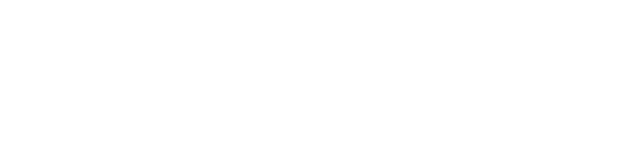
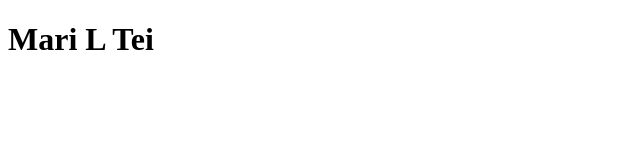
Before and after one commit to lunarmagnoly/MariLTeiVeeb, a plain HTML site: page index.html in a window 1280 px wide. Shown: the whole page, without its empty margins (0-640 px from the left). Drawn offline with Linux system fonts and the light colour scheme.

Commit message:
keel muudud eesti keeleks, pealkiri lisatud

```diff
--- a/index.html
+++ b/index.html
@@ -2,9 +2,11 @@
 <html lang="et">
 <head>
     <meta charset="UTF-8">
-    <title>Title</title>
+    <title>Mari L Tei Git koduleht</title>
 </head>
 <body>
+<h1>Mari L Tei</h1>
+
 
 </body>
 </html>
```
